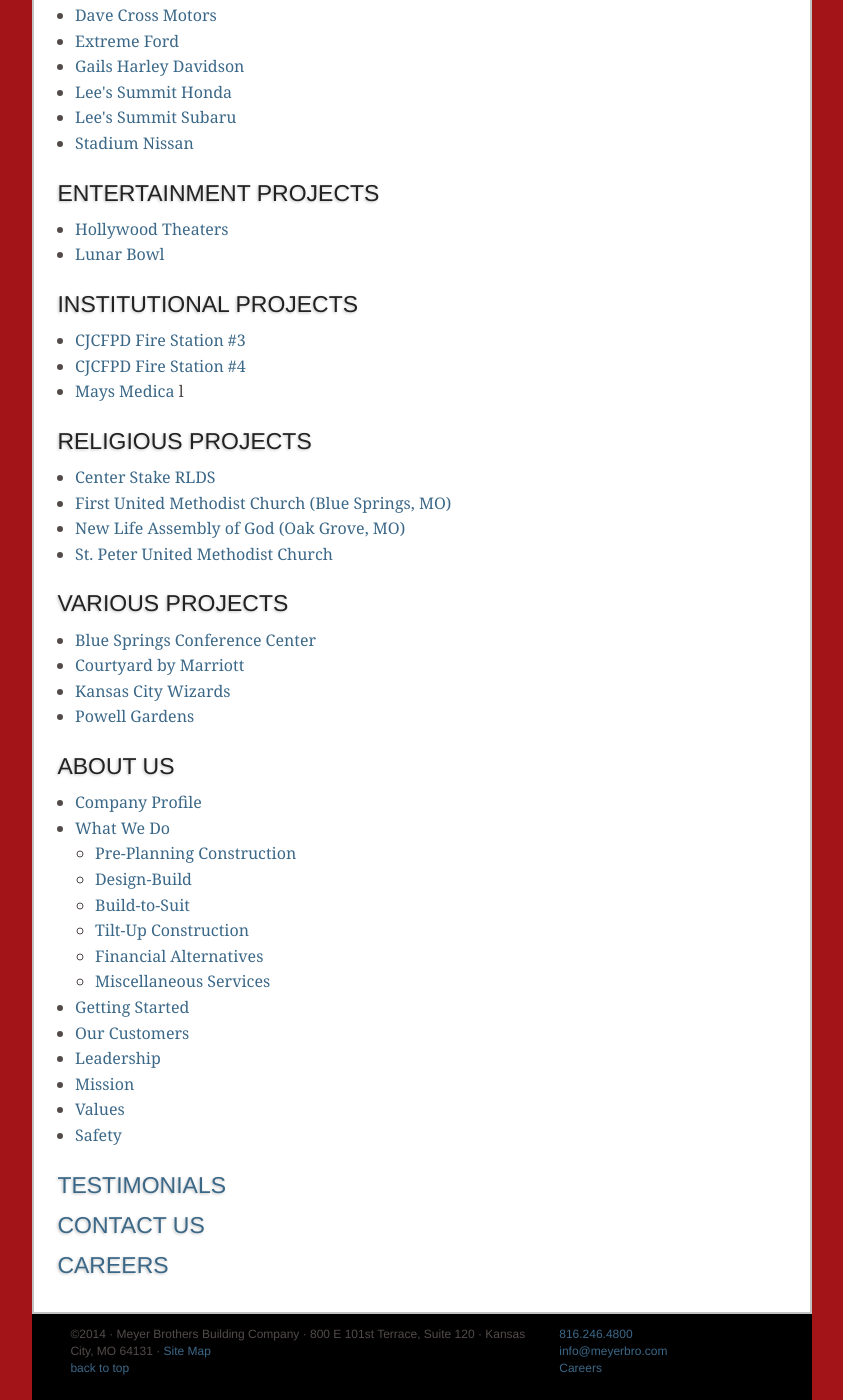
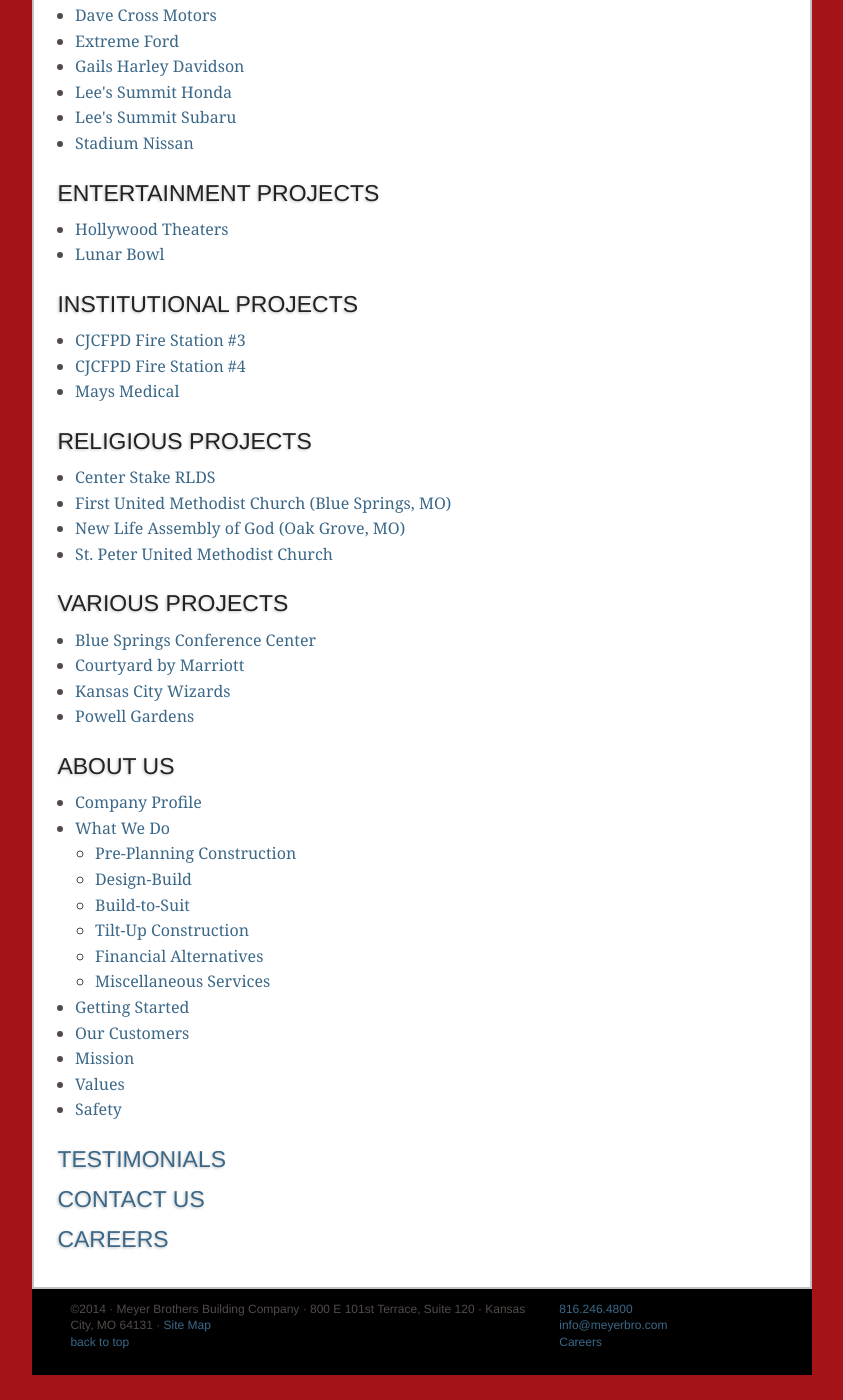
Before and after one commit to jiko/meyerbro, a Jekyll site: the page built from sitemap.html, in a window 1280 px wide and 1400 px high, scrolled down 1599 px. Shown: the whole window, without its empty margins (218-1061 px from the left). Built offline with Jekyll 4.4.1, drawn with Linux system fonts in a browser that asks for light colours; Markdown is read by kramdown in place of the engine named in the settings; after the commit the page ends 2974 px from its top, so only the background shows below that.

Commit message:
Sitemap fixes

```diff
--- a/sitemap.html
+++ b/sitemap.html
@@ -53,12 +53,12 @@
     </a>
    </li>
    <li>
-    <a href="//retail/blue-ridge-crossing.html">
+    <a href="projects/retail/blue-ridge-crossing.html">
      Blue Ridge Crossing
     </a>
    </li>
    <li>
-    <a href="//retail/zr-c.html">
+    <a href="projects/retail/zr-c.html">
      Building C (Zona Rosa)
     </a>
    </li>
@@ -93,7 +93,7 @@
     </a>
    </li>
    <li>
-    <a href="//retail/old-navy-zr.html">
+    <a href="projects/retail/old-navy-zr.html">
      Old Navy
     </a>
    </li>
@@ -188,7 +188,7 @@
     </a>
    </li>
    <li>
-    <a href="//retail/zr-c.html">
+    <a href="projects/retail/zr-c.html">
      Building C (Zona Rosa)
     </a>
    </li>
@@ -298,9 +298,8 @@
    </li>
    <li>
     <a href="projects/institutional/mays.html">
-     Mays Medica
+     Mays Medical
     </a>
-    l
    </li>
   </ul>
   <h4>
@@ -410,11 +409,6 @@
     </a>
    </li>
    <li>
-    <a href="about-us/leadership.html">
-     Leadership
-    </a>
-   </li>
-   <li>
     <a href="about-us/mission.html">
      Mission
     </a>
```
